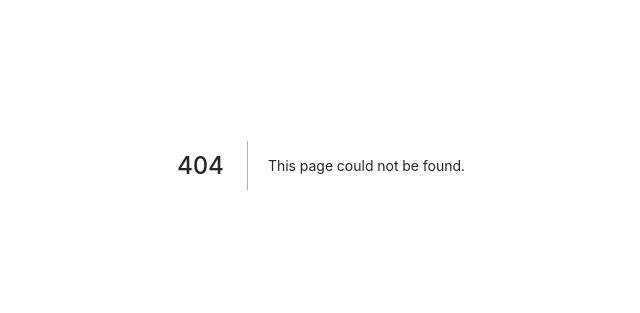
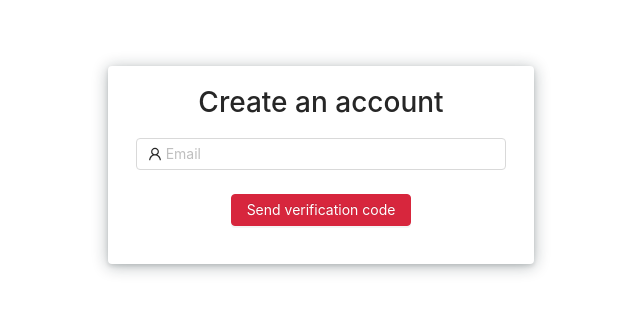
Before and after one commit to rishii1909/iManage-web-client-facing-app, a Next.js app: page /auth/register in a window 1280 px wide. Before the commit this address had no page. Shown: the part 235-548 px from the top of the page, without its empty margins (319-959 px from the left). Built offline with nearby package versions, Linux system fonts and the light colour scheme.

Commit message:
Added Register

```diff
--- /dev/null
+++ b/pages/auth/register.jsx
@@ -0,0 +1,235 @@
+import Head from 'next/head'
+import Image from 'next/image'
+import Router from 'next/router'
+import Link from "next/link";
+
+import React, { useState } from 'react';
+import { Form, Input, Button, Checkbox, Row, Col, Space, message } from 'antd';
+import styles from "./login.module.css";
+import { InfoCircleOutlined, UserOutlined, LockOutlined, MailOutlined } from '@ant-design/icons';
+import { Header } from 'antd/lib/layout/layout';
+import axios from 'axios';
+import { getAccessToken, handle_error, setToken } from '../../helpers/auth';
+
+const validateEmail = (email) => {
+  return String(email)
+    .toLowerCase()
+    .match(
+      /^(([^<>()[\]\\.,;:\s@"]+(\.[^<>()[\]\\.,;:\s@"]+)*)|(".+"))@((\[[0-9]{1,3}\.[0-9]{1,3}\.[0-9]{1,3}\.[0-9]{1,3}\])|(([a-zA-Z\-0-9]+\.)+[a-zA-Z]{2,}))$/
+    );
+};
+
+export default function register_form() {
+
+  const [forgotPassword, setForgotPassword] = useState(false);
+  const [email, setEmail] = useState("");
+  const [otp_email, setOtp_email] = useState("");
+  const [otp_verify, setOtp_verify] = useState("");
+  const [otp_sent, setOtp_sent] = useState(false);
+  const [otp_verified, setOtp_verified] = useState(false);
+  const [password, setPassword] = useState("");
+
+  const onFinish = (values) => {
+    values.otp = values.verify_otp;
+    axios.post(
+      `${process.env.API_URL}/register`,
+      values
+    ).then((r) => {
+      const response  = r.data;
+      if(response.accomplished){
+        message.success(response.response)
+        Router.push('auth/login');
+      }else{
+        handle_error(response);
+      }
+    }).catch((err) => {
+      console.log(err)
+      alert(err);
+    })
+  };
+
+  const send_otp = () => {
+    if(!validateEmail(email)) return message.error("Please enter a valid email.")
+    axios.post(
+      `${process.env.API_URL}/register/send_verify_otp`,
+      {email : email}
+    ).then((r) => {
+      console.log(r)
+      const response = r.data;
+      if(response.accomplished){
+        setOtp_sent(true)
+        message.success(response.response);
+      }else{
+        setOtp_sent(false)
+        message.error(response.response);
+      }
+
+    }).catch((err) => {
+      console.log(err)
+      alert(err);
+    })
+  }
+
+  const verify_otp = () => {
+    axios.post(
+      `${process.env.API_URL}/register/check_verify_otp`,
+      {
+        otp : otp_verify,
+        email : email
+      }
+    ).then((r) => {
+      const response = r.data;
+      if(response.accomplished){
+        setOtp_verified(true)
+        message.success(response.response);
+      }else{
+        setOtp_verified(false)
+        message.error(response.response);
+      }
+    }).catch((err) => {
+      console.log(err)
+      alert(err);
+    })
+  }
+
+  const reset_passwd = () => {
+    axios.post(
+      `${process.env.API_URL}/forgot_password/set_passwd`,
+      {
+        otp : otp_verify,
+        password,
+      }
+    ).then((r) => {
+      const response = r.data;
+      if(response.accomplished){
+        message.success(response.response);
+        setForgotPassword(false);
+      }else{
+        message.error(response.response);
+      }
+    }).catch((err) => {
+      console.log(err)
+      alert(err);
+    })
+  }
+
+  return (
+    <div className={styles.container}>
+      <Col span={8} className={styles.login_box}>
+      <Form
+        name="normal_login"
+
+        initialValues={{
+          remember: true,
+        }}
+        onFinish={onFinish}
+      >
+        <>
+        <h1 style={{textAlign : 'center'}}>Create an account</h1>
+        <Form.Item
+          name="email"
+          rules={[
+            {
+              required: true,
+              message: 'Please enter your email.',
+            },
+          ]}
+        >
+          <Input
+          prefix={<UserOutlined
+          className="site-form-item-icon" />}
+          value={email}
+          disabled={otp_sent}
+          onChange={e => setEmail(e.target.value)}
+          placeholder="Email"
+          />
+        </Form.Item>
+
+        {!otp_sent &&
+          <Form.Item>
+            <Space align='center' style={{width: '100%', justifyContent: 'center'}}>
+            <Button type="primary" onClick={()=>send_otp()} className={styles.login_button}>
+              Send verification code
+            </Button>
+            </Space>
+          </Form.Item>
+        }
+
+        {otp_sent &&
+          <>
+          <Form.Item
+          name="verify_otp"
+          >
+          <Input
+          value={otp_verify}
+          disabled={otp_verified}
+          onChange={e => setOtp_verify(e.target.value)}
+          placeholder="Enter verification token"
+          />
+        </Form.Item>
+
+        </>
+
+        }
+
+        {(!otp_verified && otp_sent) &&
+          <Form.Item>
+            <Space align='center' style={{width: '100%', justifyContent: 'center'}}>
+            <Button type="primary" onClick={()=>verify_otp()} className={styles.login_button}>
+              Verify code
+            </Button>
+            </Space>
+          </Form.Item>
+        }
+
+
+        {(otp_verified && otp_sent) &&
+          <>
+          <Form.Item
+            name="name"
+            rules={[
+              {
+                required: true,
+                message: 'Please enter your name.',
+              },
+            ]}
+          >
+            <Input
+              prefix={<UserOutlined className="site-form-item-icon" />}
+              placeholder="Your Name"
+            />
+          </Form.Item>
+
+          <Form.Item
+            name="password"
+            rules={[
+              {
+                required: true,
+                message: 'Please enter your password.',
+              },
+            ]}
+          >
+            <Input
+              prefix={<LockOutlined className="site-form-item-icon" />}
+              type="password"
+              placeholder="Password"
+            />
+          </Form.Item>
+
+          <Form.Item>
+          <Space align='center' style={{width: '100%', justifyContent: 'center'}}>
+          <Button type="primary" htmlType="submit" className={styles.login_button}>
+            Create Account
+          </Button>
+          </Space>
+        </Form.Item>
+          </>
+        }
+
+
+        </>
+      </Form>
+      </Col>
+    </div>
+  );
+};
```
Also changed, not shown: pages/auth/login.jsx (+9 -0 lines).
